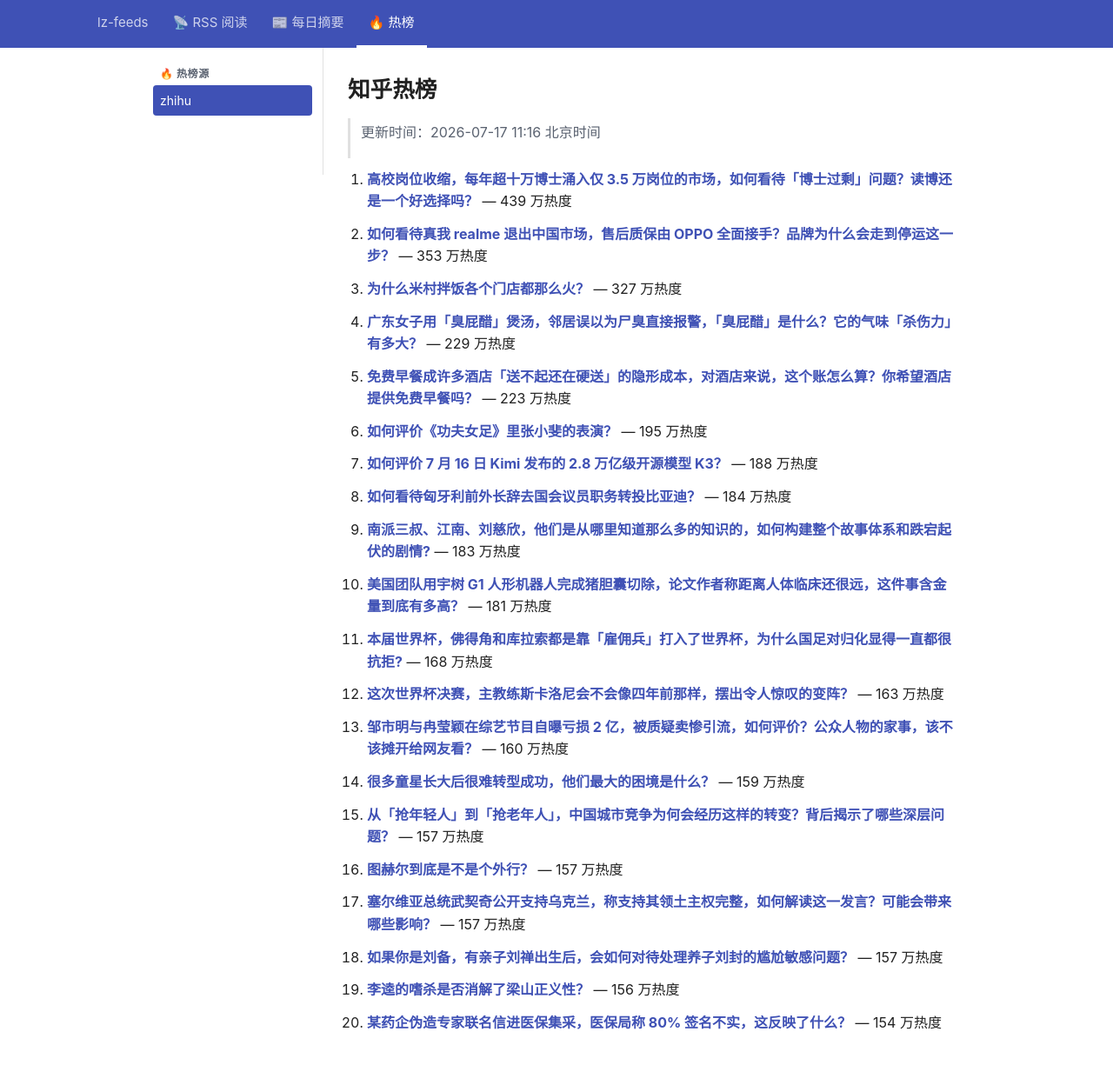
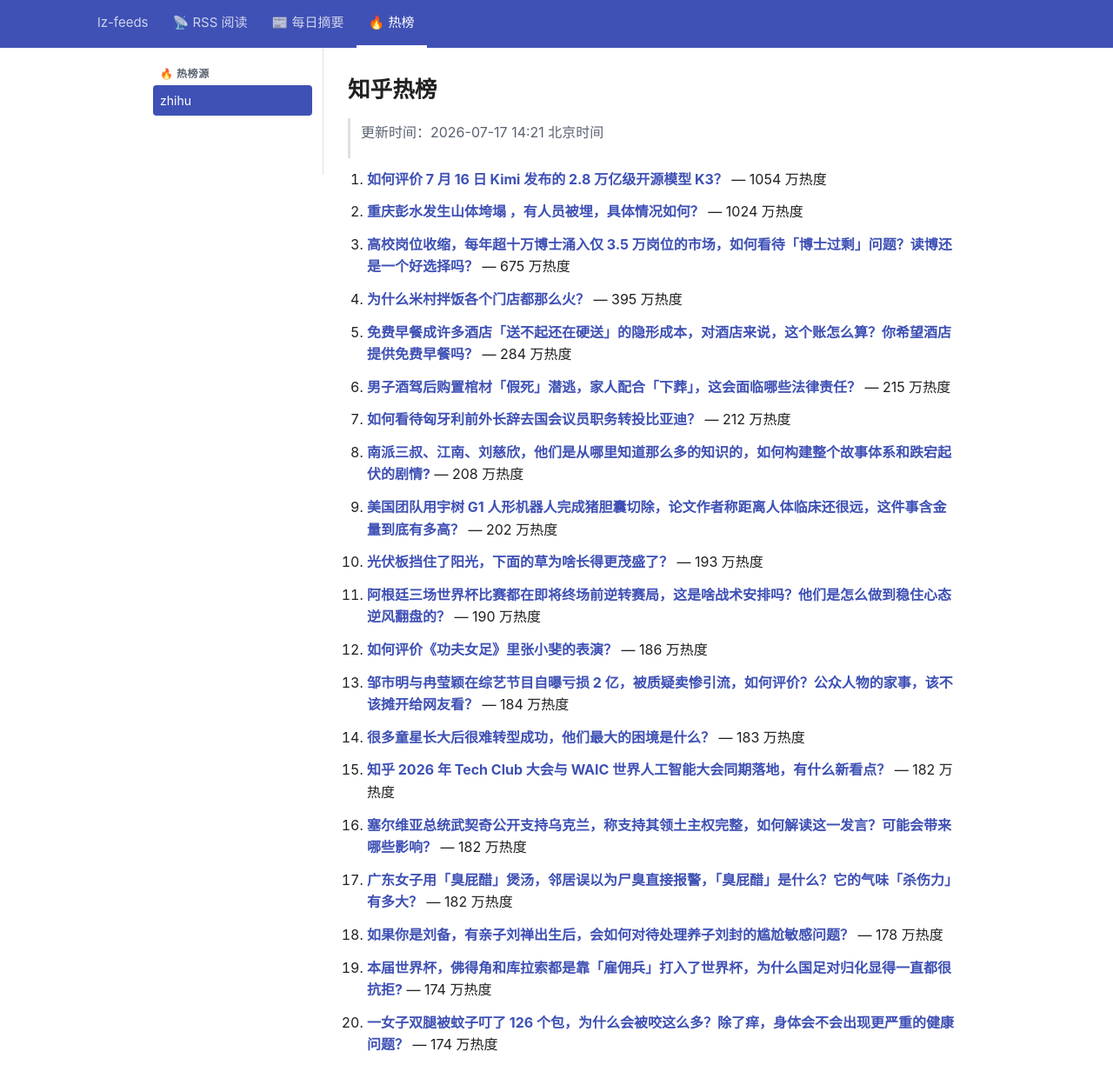
Before and after one commit to lizhang0101/lz-feeds, a Jekyll site: the page built from _hotlist/zhihu.md, in a window 1280 px wide and 1279 px high. Shown: the top 1248 px of the window at 87% size. Built offline with Jekyll 4.4.1, drawn with Linux system fonts in a browser that asks for light colours.

Commit message:
hotlist: 2026-07-17T06:21Z

```diff
--- a/_hotlist/zhihu.md
+++ b/_hotlist/zhihu.md
@@ -1,48 +1,48 @@
 ---
-updated: 2026-07-17 11:16 北京时间
+updated: 2026-07-17 14:21 北京时间
 count: 20
 ---
 
 # 知乎热榜
 
-> 更新时间：2026-07-17 11:16 北京时间
+> 更新时间：2026-07-17 14:21 北京时间
 
-1. **[高校岗位收缩，每年超十万博士涌入仅 3.5 万岗位的市场，如何看待「博士过剩」问题？读博还是一个好选择吗？](https://www.zhihu.com/question/2061024906939310932)** — 439 万热度
+1. **[如何评价 7 月 16 日 Kimi 发布的 2.8 万亿级开源模型 K3？](https://www.zhihu.com/question/2061204677446964906)** — 1054 万热度
 
-2. **[如何看待真我 realme 退出中国市场，售后质保由 OPPO 全面接手？品牌为什么会走到停运这一步？](https://www.zhihu.com/question/2061159948042461715)** — 353 万热度
+2. **[重庆彭水发生山体垮塌 ，有人员被埋，具体情况如何？](https://www.zhihu.com/question/2061395641595426688)** — 1024 万热度
 
-3. **[为什么米村拌饭各个门店都那么火？](https://www.zhihu.com/question/2043613736666232393)** — 327 万热度
+3. **[高校岗位收缩，每年超十万博士涌入仅 3.5 万岗位的市场，如何看待「博士过剩」问题？读博还是一个好选择吗？](https://www.zhihu.com/question/2061024906939310932)** — 675 万热度
 
-4. **[广东女子用「臭屁醋」煲汤，邻居误以为尸臭直接报警，「臭屁醋」是什么？它的气味「杀伤力」有多大？](https://www.zhihu.com/question/2060807383539097822)** — 229 万热度
+4. **[为什么米村拌饭各个门店都那么火？](https://www.zhihu.com/question/2043613736666232393)** — 395 万热度
 
-5. **[免费早餐成许多酒店「送不起还在硬送」的隐形成本，对酒店来说，这个账怎么算？你希望酒店提供免费早餐吗？](https://www.zhihu.com/question/2060421723376153435)** — 223 万热度
+5. **[免费早餐成许多酒店「送不起还在硬送」的隐形成本，对酒店来说，这个账怎么算？你希望酒店提供免费早餐吗？](https://www.zhihu.com/question/2060421723376153435)** — 284 万热度
 
-6. **[如何评价《功夫女足》里张小斐的表演？](https://www.zhihu.com/question/2060612497351169871)** — 195 万热度
+6. **[男子酒驾后购置棺材「假死」潜逃，家人配合「下葬」，这会面临哪些法律责任？](https://www.zhihu.com/question/2060530186634933996)** — 215 万热度
 
-7. **[如何评价 7 月 16 日 Kimi 发布的 2.8 万亿级开源模型 K3？](https://www.zhihu.com/question/2061204677446964906)** — 188 万热度
+7. **[如何看待匈牙利前外长辞去国会议员职务转投比亚迪？](https://www.zhihu.com/question/2061038899145728825)** — 212 万热度
 
-8. **[如何看待匈牙利前外长辞去国会议员职务转投比亚迪？](https://www.zhihu.com/question/2061038899145728825)** — 184 万热度
+8. **[南派三叔、江南、刘慈欣，他们是从哪里知道那么多的知识的，如何构建整个故事体系和跌宕起伏的剧情?](https://www.zhihu.com/question/35435432)** — 208 万热度
 
-9. **[南派三叔、江南、刘慈欣，他们是从哪里知道那么多的知识的，如何构建整个故事体系和跌宕起伏的剧情?](https://www.zhihu.com/question/35435432)** — 183 万热度
+9. **[美国团队用宇树 G1 人形机器人完成猪胆囊切除，论文作者称距离人体临床还很远，这件事含金量到底有多高？](https://www.zhihu.com/question/2060754085637271982)** — 202 万热度
 
-10. **[美国团队用宇树 G1 人形机器人完成猪胆囊切除，论文作者称距离人体临床还很远，这件事含金量到底有多高？](https://www.zhihu.com/question/2060754085637271982)** — 181 万热度
+10. **[光伏板挡住了阳光，下面的草为啥长得更茂盛了？](https://www.zhihu.com/question/2061107208805414314)** — 193 万热度
 
-11. **[本届世界杯，佛得角和库拉索都是靠「雇佣兵」打入了世界杯，为什么国足对归化显得一直都很抗拒?](https://www.zhihu.com/question/2056857047036080742)** — 168 万热度
+11. **[阿根廷三场世界杯比赛都在即将终场前逆转赛局，这是啥战术安排吗？他们是怎么做到稳住心态逆风翻盘的？](https://www.zhihu.com/question/2061173953381361461)** — 190 万热度
 
-12. **[这次世界杯决赛，主教练斯卡洛尼会不会像四年前那样，摆出令人惊叹的变阵？](https://www.zhihu.com/question/2061006297437419137)** — 163 万热度
+12. **[如何评价《功夫女足》里张小斐的表演？](https://www.zhihu.com/question/2060612497351169871)** — 186 万热度
 
-13. **[邹市明与冉莹颖在综艺节目自曝亏损 2 亿，被质疑卖惨引流，如何评价？公众人物的家事，该不该摊开给网友看？](https://www.zhihu.com/question/2061035268946367738)** — 160 万热度
+13. **[邹市明与冉莹颖在综艺节目自曝亏损 2 亿，被质疑卖惨引流，如何评价？公众人物的家事，该不该摊开给网友看？](https://www.zhihu.com/question/2061035268946367738)** — 184 万热度
 
-14. **[很多童星长大后很难转型成功，他们最大的困境是什么？](https://www.zhihu.com/question/1983132057480755135)** — 159 万热度
+14. **[很多童星长大后很难转型成功，他们最大的困境是什么？](https://www.zhihu.com/question/1983132057480755135)** — 183 万热度
 
-15. **[从「抢年轻人」到「抢老年人」，中国城市竞争为何会经历这样的转变？背后揭示了哪些深层问题？](https://www.zhihu.com/question/2060676051953348649)** — 157 万热度
+15. **[知乎 2026 年 Tech Club 大会与 WAIC 世界人工智能大会同期落地，有什么新看点？](https://www.zhihu.com/parker/campaign/2058682220576035800?zh_hide_nav_bar=true)** — 182 万热度
 
-16. **[图赫尔到底是不是个外行？](https://www.zhihu.com/question/2061014911753216146)** — 157 万热度
+16. **[塞尔维亚总统武契奇公开支持乌克兰，称支持其领土主权完整，如何解读这一发言？可能会带来哪些影响？](https://www.zhihu.com/question/2061149996708099505)** — 182 万热度
 
-17. **[塞尔维亚总统武契奇公开支持乌克兰，称支持其领土主权完整，如何解读这一发言？可能会带来哪些影响？](https://www.zhihu.com/question/2061149996708099505)** — 157 万热度
+17. **[广东女子用「臭屁醋」煲汤，邻居误以为尸臭直接报警，「臭屁醋」是什么？它的气味「杀伤力」有多大？](https://www.zhihu.com/question/2060807383539097822)** — 182 万热度
 
-18. **[如果你是刘备，有亲子刘禅出生后，会如何对待处理养子刘封的尴尬敏感问题？](https://www.zhihu.com/question/2049444949750555027)** — 157 万热度
+18. **[如果你是刘备，有亲子刘禅出生后，会如何对待处理养子刘封的尴尬敏感问题？](https://www.zhihu.com/question/2049444949750555027)** — 178 万热度
 
-19. **[李逵的嗜杀是否消解了梁山正义性？](https://www.zhihu.com/question/14674514584)** — 156 万热度
+19. **[本届世界杯，佛得角和库拉索都是靠「雇佣兵」打入了世界杯，为什么国足对归化显得一直都很抗拒?](https://www.zhihu.com/question/2056857047036080742)** — 174 万热度
 
-20. **[某药企伪造专家联名信进医保集采，医保局称 80% 签名不实，这反映了什么？](https://www.zhihu.com/question/2057921498447454484)** — 154 万热度
+20. **[一女子双腿被蚊子叮了 126 个包，为什么会被咬这么多？除了痒，身体会不会出现更严重的健康问题？](https://www.zhihu.com/question/2060718962724139053)** — 174 万热度
```
